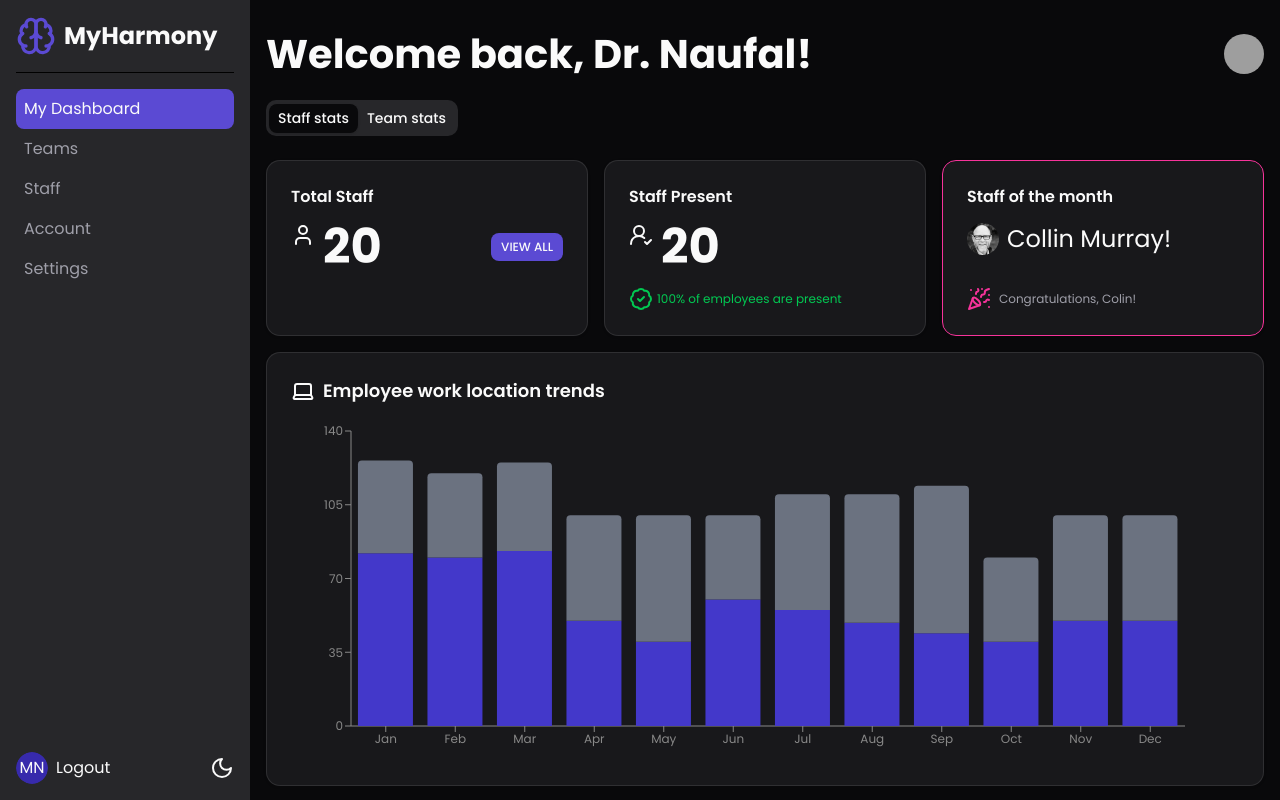
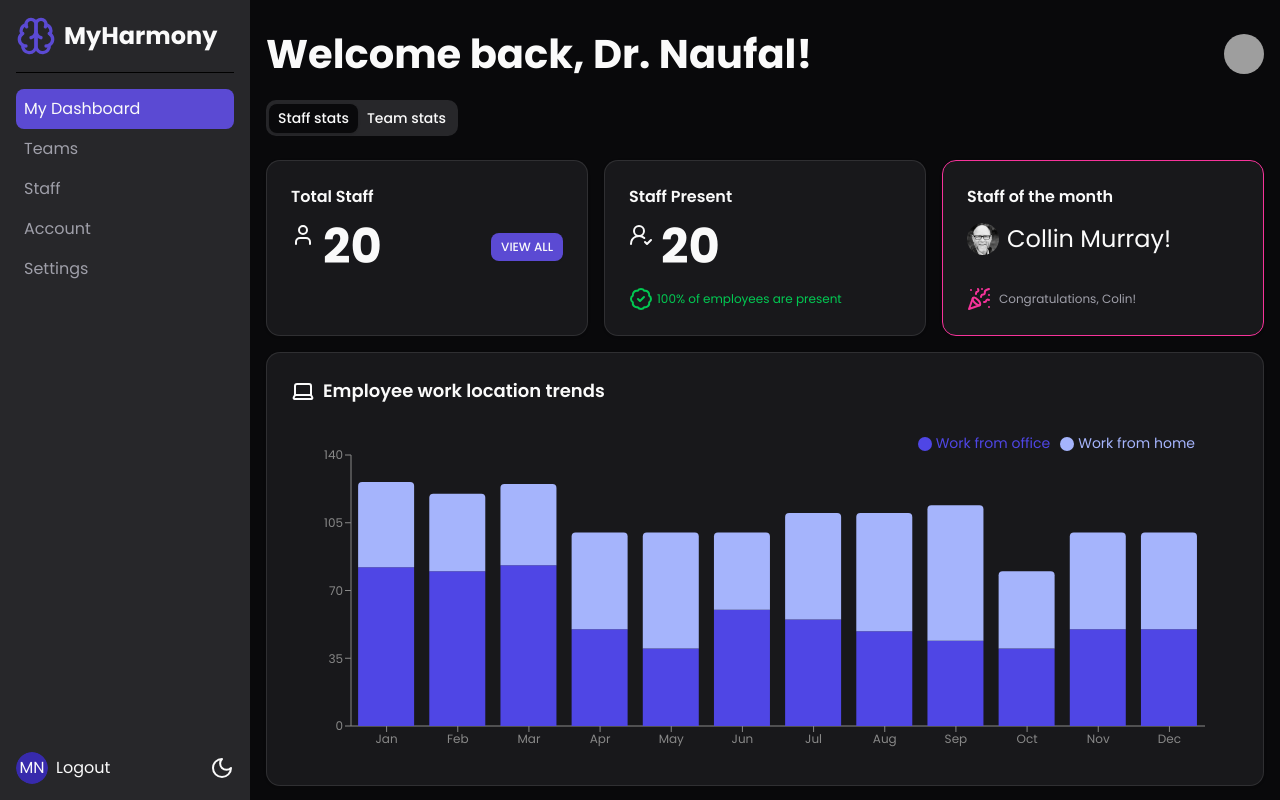
Before and after one commit to drmayu7/shadcn-dashboard, a Next.js app: page /dashboard in a window 1280 px wide. Built offline with nearby package versions, Linux system fonts and the light colour scheme; grey boxes are pictures that could not be loaded.

Commit message:
improve styling of tooltip

```diff
--- a/app/dashboard/components/staff/work-location-trends.tsx
+++ b/app/dashboard/components/staff/work-location-trends.tsx
@@ -1,25 +1,51 @@
 'use client';
 
 import {data} from "./data"
-import {Bar, BarChart, ResponsiveContainer, Tooltip, XAxis, YAxis} from "recharts";
+import {Bar, BarChart, Legend, ResponsiveContainer, Tooltip, XAxis, YAxis} from "recharts";
 
 export default function WorkLocationTrends() {
     return(
         <ResponsiveContainer width="100%" height={350}>
             <BarChart
                 data={data}
-                margin={{
+                margin={
+                {
                     top: 20,
-                    right: 30,
+                    right: 10,
                     left: 0,
                     bottom: 5,
-                }}
+                }
+            }
+                className="[&_.recharts-tooltip-cursor]:fill-zinc-200 dark:[&_.recharts-tooltip-cursor]:fill-zinc-800"
                 >
-                    <Tooltip />
+                    <Tooltip
+                        separator=": "
+                        formatter={(value, name) => {
+                            switch(name) {
+                                case 'wfh':
+                                    return [value, 'Work from home'];
+                                case 'office':
+                                    return [value, 'Work from office'];
+                                default:
+                                    return [value, name];
+                            }
+                        }}
+                        labelClassName="font-bold text-lg"
+                        wrapperClassName="!text-sm rounded-md dark:!bg-black dark:!border-border"/>
+                    <Legend iconType="circle" verticalAlign="top" align="right"
+                    formatter={
+                        (value)=> {
+                        if (value === "wfh"){
+                            return <span className="text-sm">Work from home</span>
+                    } else if (value === "office") {
+                            return <span className="text-sm">Work from office</span>
+                    }}
+                    }
+                    />
                     <XAxis dataKey="name" stroke="#888888" fontSize={12}/>
                     <YAxis stroke="#888888" fontSize={12} />
-                    <Bar dataKey="office" stackId={1} fill="#4338ca" />
-                    <Bar dataKey="wfh" stackId={1} fill="#6b7280" radius={[4,4,0,0]} />
+                    <Bar dataKey="office" stackId={1} fill="#4f46e5" />
+                    <Bar dataKey="wfh" stackId={1} fill="#a5b4fc" radius={[4,4,0,0]} />
                 </BarChart>
             </ResponsiveContainer>
     )
```
